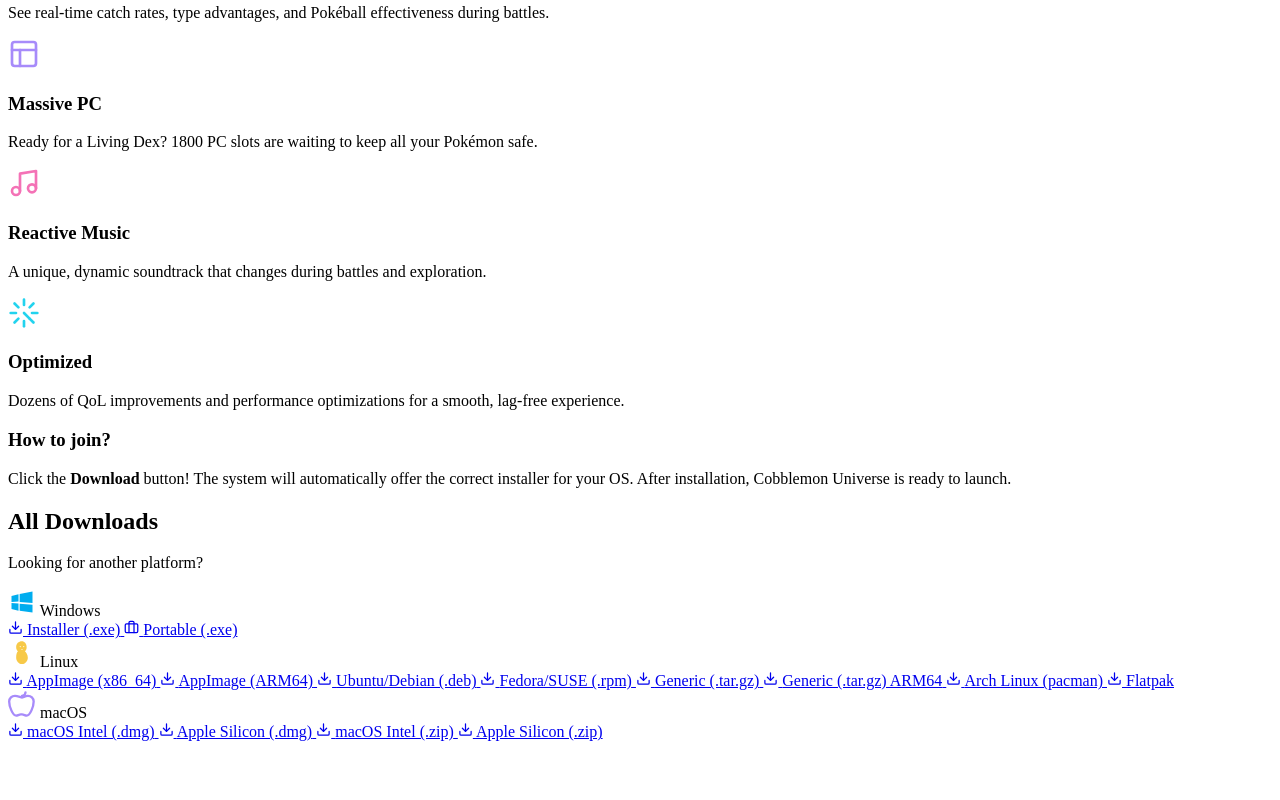
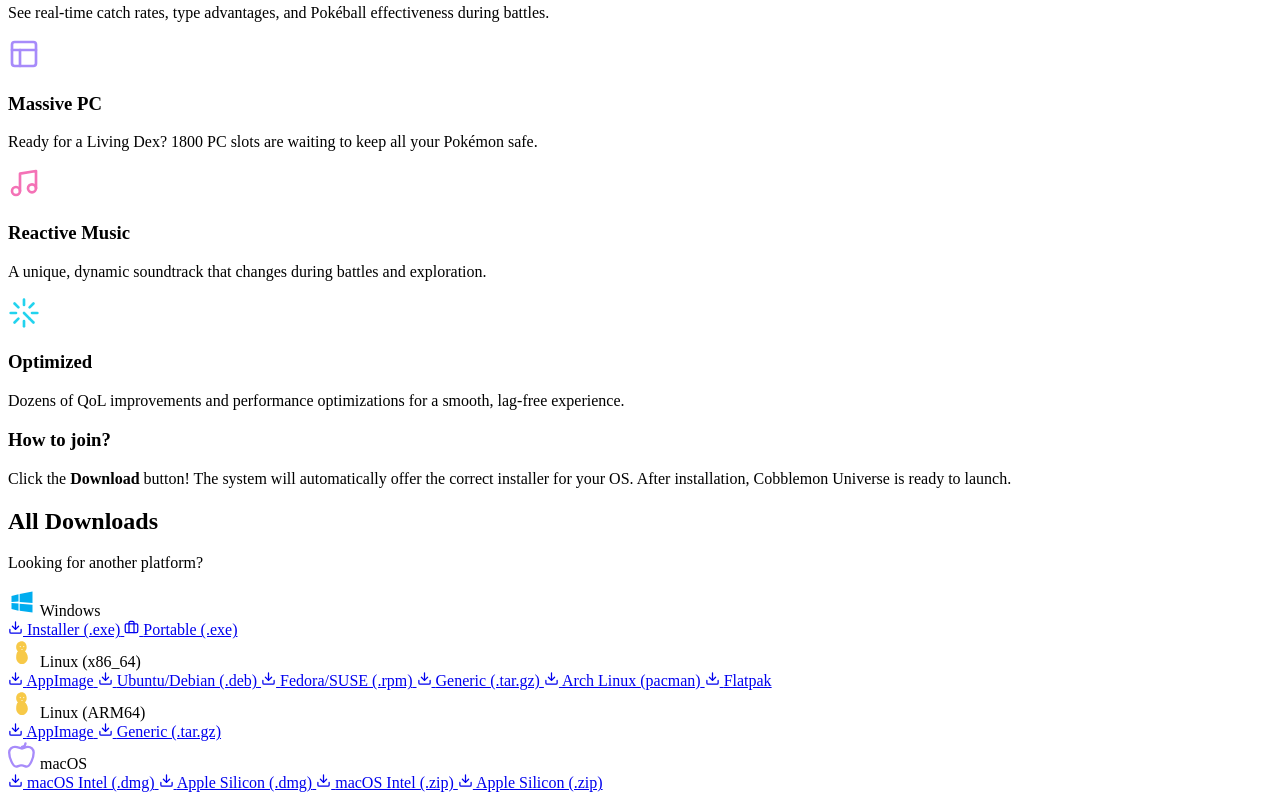
Before and after one commit to conan513/mc_poke, a website built with Vite: page web-installer/index.html in a window 1280 px wide. Shown: the part 990-1790 px from the top of the page. Before the commit the page ends 1739 px from the top, so only its background shows below. Built offline with nearby package versions, Linux system fonts and the light colour scheme.

Commit message:
refactor: separate Linux x86_64 and ARM64 platform sections in web installer UI and localization strings

```diff
--- a/web-installer/index.html
+++ b/web-installer/index.html
@@ -182,19 +182,16 @@
         </div>
 
         <!-- Linux -->
+        <!-- Linux x86_64 -->
         <div class="alt-platform-card">
           <div class="alt-platform-header">
             <svg viewBox="0 0 24 24" fill="currentColor" style="width:28px;height:28px;color:#f7c948"><path d="M12,2C9,2,7,4,7,7c0,1.5,0.5,2.5,1.5,3.5C7.5,11.5,7,13.5,7,16c0,3,2.5,5.5,5,5.5s5-2.5,5-5.5c0-2.5-1.5-4.5-2.5-5.5C15.5,9.5,16,8.5,16,7C16,4,14,2,12,2z M10.5,6C10.8,6,11,6.2,11,6.5S10.8,7,10.5,7S10,6.8,10,6.5S10.2,6,10.5,6z M13.5,6C13.8,6,14,6.2,14,6.5S13.8,7,13.5,7S13,6.8,13,6.5S13.2,6,13.5,6z M12,8.5c0.3,0,0.5,0.2,0.5,0.5s-0.2,0.5-0.5,0.5s-0.5-0.2-0.5-0.5S11.7,8.5,12,8.5z"/></svg>
-            <span data-i18n="alternatives.platform_linux">Linux</span>
+            <span data-i18n="alternatives.platform_linux">Linux (x86_64)</span>
           </div>
           <div class="alt-btn-group">
             <a href="#" id="alt-linux-app" class="alt-link">
               <svg viewBox="0 0 24 24" fill="none" stroke="currentColor" stroke-width="2" stroke-linecap="round" stroke-linejoin="round" style="width:15px;height:15px"><path d="M21 15v4a2 2 0 0 1-2 2H5a2 2 0 0 1-2-2v-4"/><polyline points="7 10 12 15 17 10"/><line x1="12" y1="15" x2="12" y2="3"/></svg>
-              <span data-i18n="alternatives.linux_app">AppImage (x86_64)</span>
-            </a>
-            <a href="#" id="alt-linux-app-arm64" class="alt-link">
-              <svg viewBox="0 0 24 24" fill="none" stroke="currentColor" stroke-width="2" stroke-linecap="round" stroke-linejoin="round" style="width:15px;height:15px"><path d="M21 15v4a2 2 0 0 1-2 2H5a2 2 0 0 1-2-2v-4"/><polyline points="7 10 12 15 17 10"/><line x1="12" y1="15" x2="12" y2="3"/></svg>
-              <span data-i18n="alternatives.linux_app_arm64">AppImage (ARM64)</span>
+              <span data-i18n="alternatives.linux_app">AppImage</span>
             </a>
             <a href="#" id="alt-linux-deb" class="alt-link">
               <svg viewBox="0 0 24 24" fill="none" stroke="currentColor" stroke-width="2" stroke-linecap="round" stroke-linejoin="round" style="width:15px;height:15px"><path d="M21 15v4a2 2 0 0 1-2 2H5a2 2 0 0 1-2-2v-4"/><polyline points="7 10 12 15 17 10"/><line x1="12" y1="15" x2="12" y2="3"/></svg>
@@ -208,10 +205,6 @@
               <svg viewBox="0 0 24 24" fill="none" stroke="currentColor" stroke-width="2" stroke-linecap="round" stroke-linejoin="round" style="width:15px;height:15px"><path d="M21 15v4a2 2 0 0 1-2 2H5a2 2 0 0 1-2-2v-4"/><polyline points="7 10 12 15 17 10"/><line x1="12" y1="15" x2="12" y2="3"/></svg>
               <span data-i18n="alternatives.linux_tar">Generic (.tar.gz)</span>
             </a>
-            <a href="#" id="alt-linux-tar-arm64" class="alt-link">
-              <svg viewBox="0 0 24 24" fill="none" stroke="currentColor" stroke-width="2" stroke-linecap="round" stroke-linejoin="round" style="width:15px;height:15px"><path d="M21 15v4a2 2 0 0 1-2 2H5a2 2 0 0 1-2-2v-4"/><polyline points="7 10 12 15 17 10"/><line x1="12" y1="15" x2="12" y2="3"/></svg>
-              <span data-i18n="alternatives.linux_tar_arm64">Generic (.tar.gz) ARM64</span>
-            </a>
             <a href="#" id="alt-linux-pacman" class="alt-link">
               <svg viewBox="0 0 24 24" fill="none" stroke="currentColor" stroke-width="2" stroke-linecap="round" stroke-linejoin="round" style="width:15px;height:15px"><path d="M21 15v4a2 2 0 0 1-2 2H5a2 2 0 0 1-2-2v-4"/><polyline points="7 10 12 15 17 10"/><line x1="12" y1="15" x2="12" y2="3"/></svg>
               <span data-i18n="alternatives.linux_pacman">Arch Linux (pacman)</span>
@@ -219,6 +212,24 @@
             <a href="#" id="alt-linux-flatpak" class="alt-link">
               <svg viewBox="0 0 24 24" fill="none" stroke="currentColor" stroke-width="2" stroke-linecap="round" stroke-linejoin="round" style="width:15px;height:15px"><path d="M21 15v4a2 2 0 0 1-2 2H5a2 2 0 0 1-2-2v-4"/><polyline points="7 10 12 15 17 10"/><line x1="12" y1="15" x2="12" y2="3"/></svg>
               <span data-i18n="alternatives.linux_flatpak">Flatpak</span>
+            </a>
+          </div>
+        </div>
+
+        <!-- Linux ARM64 -->
+        <div class="alt-platform-card">
+          <div class="alt-platform-header">
+            <svg viewBox="0 0 24 24" fill="currentColor" style="width:28px;height:28px;color:#f7c948"><path d="M12,2C9,2,7,4,7,7c0,1.5,0.5,2.5,1.5,3.5C7.5,11.5,7,13.5,7,16c0,3,2.5,5.5,5,5.5s5-2.5,5-5.5c0-2.5-1.5-4.5-2.5-5.5C15.5,9.5,16,8.5,16,7C16,4,14,2,12,2z M10.5,6C10.8,6,11,6.2,11,6.5S10.8,7,10.5,7S10,6.8,10,6.5S10.2,6,10.5,6z M13.5,6C13.8,6,14,6.2,14,6.5S13.8,7,13.5,7S13,6.8,13,6.5S13.2,6,13.5,6z M12,8.5c0.3,0,0.5,0.2,0.5,0.5s-0.2,0.5-0.5,0.5s-0.5-0.2-0.5-0.5S11.7,8.5,12,8.5z"/></svg>
+            <span data-i18n="alternatives.platform_linux_arm">Linux (ARM64)</span>
+          </div>
+          <div class="alt-btn-group">
+            <a href="#" id="alt-linux-app-arm64" class="alt-link">
+              <svg viewBox="0 0 24 24" fill="none" stroke="currentColor" stroke-width="2" stroke-linecap="round" stroke-linejoin="round" style="width:15px;height:15px"><path d="M21 15v4a2 2 0 0 1-2 2H5a2 2 0 0 1-2-2v-4"/><polyline points="7 10 12 15 17 10"/><line x1="12" y1="15" x2="12" y2="3"/></svg>
+              <span data-i18n="alternatives.linux_app">AppImage</span>
+            </a>
+            <a href="#" id="alt-linux-tar-arm64" class="alt-link">
+              <svg viewBox="0 0 24 24" fill="none" stroke="currentColor" stroke-width="2" stroke-linecap="round" stroke-linejoin="round" style="width:15px;height:15px"><path d="M21 15v4a2 2 0 0 1-2 2H5a2 2 0 0 1-2-2v-4"/><polyline points="7 10 12 15 17 10"/><line x1="12" y1="15" x2="12" y2="3"/></svg>
+              <span data-i18n="alternatives.linux_tar">Generic (.tar.gz)</span>
             </a>
           </div>
         </div>
--- a/web-installer/lang/en.json
+++ b/web-installer/lang/en.json
@@ -1,18 +1,19 @@
 {
   "alternatives": {
-    "linux_app": "AppImage (x86_64)",
-    "linux_app_arm64": "AppImage (ARM64)",
+    "linux_app": "AppImage",
+    "linux_app_arm64": "AppImage",
     "linux_deb": "Ubuntu/Debian (.deb)",
     "linux_flatpak": "Flatpak",
     "linux_pacman": "Arch Linux (pacman)",
     "linux_rpm": "Fedora/SUSE (.rpm)",
     "linux_tar": "Generic (.tar.gz)",
-    "linux_tar_arm64": "Generic (.tar.gz) ARM64",
+    "linux_tar_arm64": "Generic (.tar.gz)",
     "mac_dmg": "macOS Intel (.dmg)",
     "mac_dmg_arm64": "Apple Silicon (.dmg)",
     "mac_zip": "macOS Intel (.zip)",
     "mac_zip_arm64": "Apple Silicon (.zip)",
-    "platform_linux": "Linux",
+    "platform_linux": "Linux (x86_64)",
+    "platform_linux_arm": "Linux (ARM64)",
     "platform_mac": "macOS",
     "platform_win": "Windows",
     "text": "Looking for another platform?",
```
Also changed, not shown: web-installer/lang/de.json (+6 -5 lines), web-installer/lang/es.json (+4 -3 lines), web-installer/lang/fr.json (+4 -3 lines), web-installer/lang/hu.json (+5 -4 lines), web-installer/lang/it.json (+4 -3 lines), web-installer/lang/nl.json (+4 -3 lines), web-installer/lang/pl.json (+4 -3 lines), web-installer/lang/pt.json (+4 -3 lines), web-installer/lang/ro.json (+4 -3 lines), web-installer/lang/ru.json (+4 -3 lines), web-installer/lang/tr.json (+4 -3 lines), web-installer/lang/uk.json (+4 -3 lines), web-installer/lang/zh.json (+4 -3 lines).
